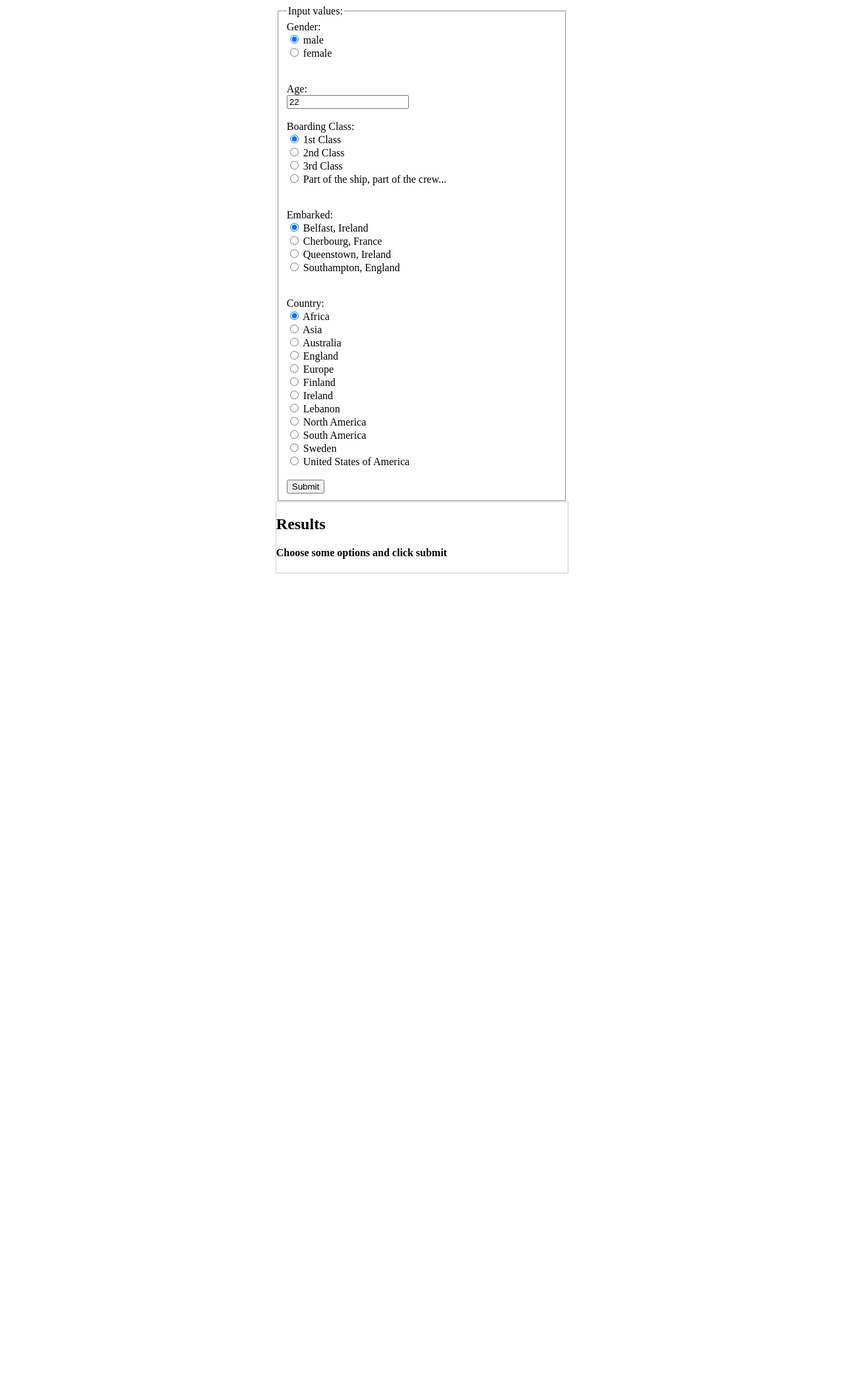
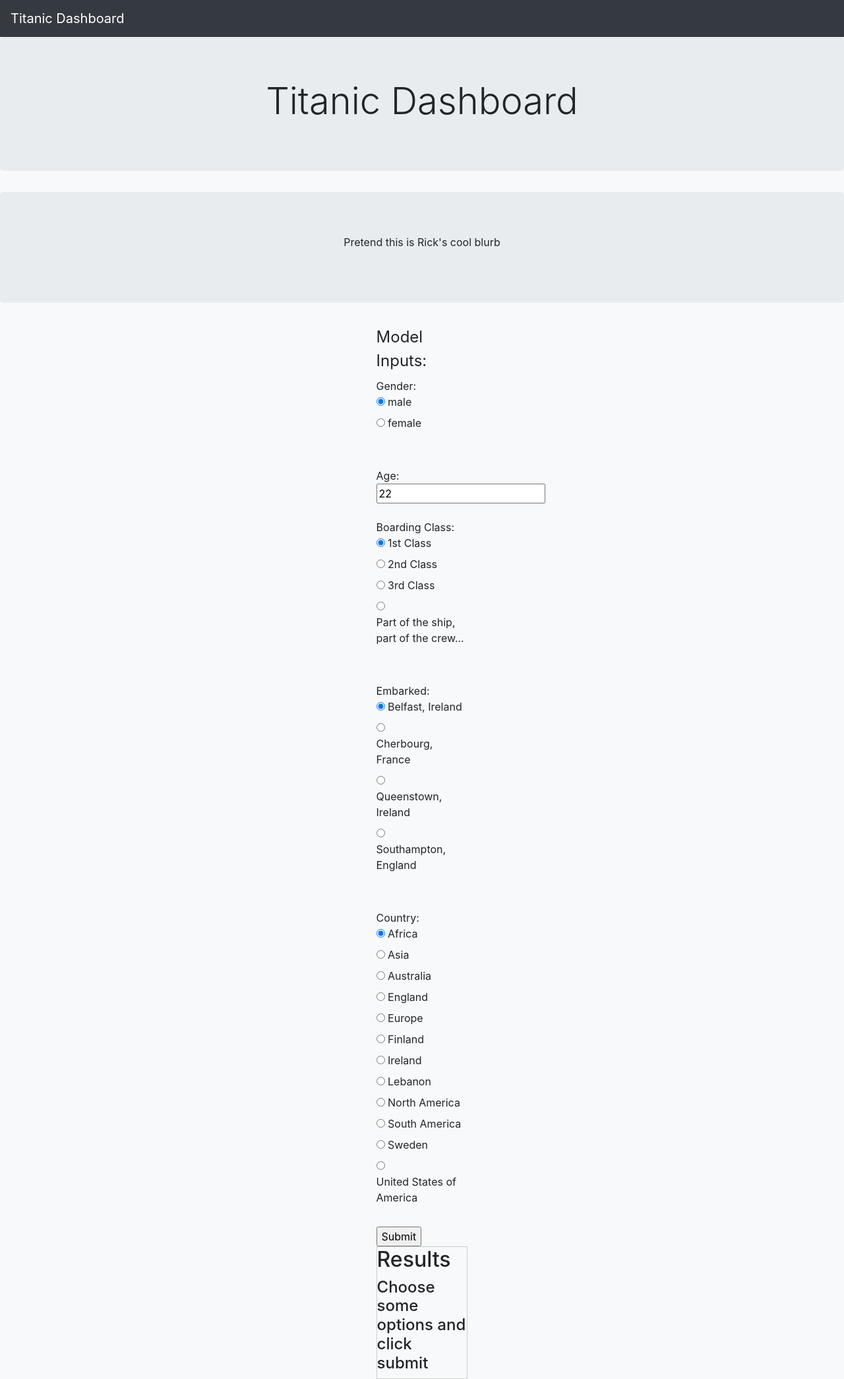
Before and after one commit to PGrickswim/Titanic-Dashboard, a Flask app: page / in a window 1280 px wide. Shown: the whole page at 66% size. Before the commit the page ends 869 px from the top, so only its background shows below. Run offline with Flask 2, Linux system fonts and the light colour scheme; parts of the project's set-up code (start-up, migrations or seed data) failed here and were passed over; some libraries are stand-ins or nearby versions.

Commit message:
Moving CSS folder into static folder so flask can find it.

```diff
--- /dev/null
+++ b/webapp/static/css/style.css
@@ -0,0 +1,16 @@
+form {
+    margin: auto;
+    width: 35%;
+}
+
+.jumbotron {
+    /* background-image: url("../images/nasa.jpg"); */
+    background-size: 100% 100%;
+    text-align: center;
+    }
+
+.result {
+    margin: auto;
+    width: 35%;
+    border: 1px solid #ccc;
+}
--- a/webapp/templates/main.html
+++ b/webapp/templates/main.html
@@ -1,29 +1,58 @@
 <!DOCTYPE html>
 <html lang="en">
-<style>
-form {
-    margin: auto;
-    width: 35%;
-}
-
-.result {
-    margin: auto;
-    width: 35%;
-    border: 1px solid #ccc;
-}
-</style>
-
 <head>
     <meta charset="UTF-8">
     <meta http-equiv="X-UA-Compatible" content="IE=edge">
     <meta name="viewport" content="width=device-width, initial-scale=1.0">
+    <title>Titanic Dashboard</title>
+    <link
+      rel="stylesheet"
+      href="https://maxcdn.bootstrapcdn.com/bootstrap/4.0.0/css/bootstrap.min.css"
+      integrity="sha384-Gn5384xqQ1aoWXA+058RXPxPg6fy4IWvTNh0E263XmFcJlSAwiGgFAW/dAiS6JXm"
+      crossorigin="anonymous"
+    />
+    <link rel="stylesheet" type="text/css" href="static/css/style.css">
+</head>
+<body class="bg-light">
+    <div class="wrapper">
+        <nav class="navbar navbar-dark bg-dark navbar-expand-lg">
+            <a class="navbar-brand" href="main.html">Titanic Dashboard</a>
+        </nav>
+    </div>
+    <div class="jumbotron">
+        <h1 class="display-4">Titanic Dashboard</h1>
+    </div>
 
-</head>
-<body>
-    <div>
+    <!-- Text talking about Titanic and lead in to analysis -->
+    <div class="jumbotron">
+        <p>Pretend this is Rick's cool blurb</p>
+    </div>
+
+    <!-- For Kira's Tableau -->
+    <div class="container-fluid">
+        <div class="row">
+            <div class="col-md-4"></div>
+            <div class="col-md-4"></div>
+            <div class="col-md-4"></div>
+        </div>
+    </div>
+
+    <!-- For Erika's R Analysis -->
+    <div class="container-fluid">
+        <div class="row">
+            <div class="col-md-4"></div>
+            <div class="col-md-4"></div>
+            <div class="col-md-4"></div>
+        </div>
+    </div>
+    <!-- Webapp for passing user input to model -->
+    <div class="container-fluid">
+        <div class="row">
+            <div class="col-md-4"></div>
+            <div class="col-md-4">
                 <form action="{{ url_for('main') }}" method="POST">
                     <fieldset>
-                <legend>Input values:</legend>
+                        <legend>Model Inputs:</legend>
                         Gender:
                         <br>
                         <input name="gender" id="male" value="1" type="radio" checked>
@@ -89,7 +118,15 @@ form {
                     </fieldset>
                 </form>
             </div>
+            <div class="col-md-4"></div>
+        </div>
+    </div>
 
+    <!-- Prints model prediction from user input form -->
+    <div class="container-fluid">
+        <div class="row">
+            <div class="col-md-4"></div>
+            <div class="col-md-4">
                 <div class="result">
                     <h2>Results</h2>
                         {% if result %}
@@ -103,5 +140,7 @@ form {
                         <h4> Choose some options and click submit</h4>
                         {% endif %}
                 </div>
+            </div>
+            <div class="col-md-4"></div>
 </body>
 </html>
```
Lines whose indentation alone changed are shown as unchanged.
